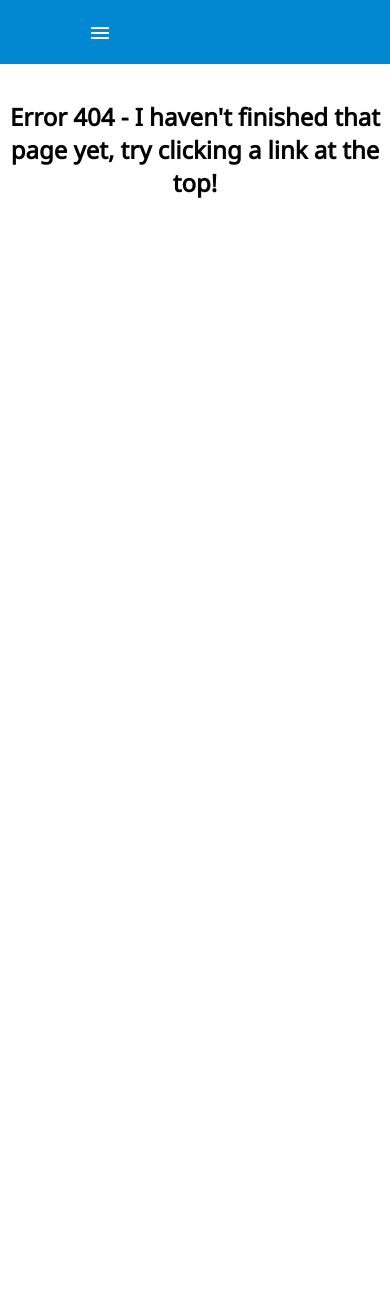
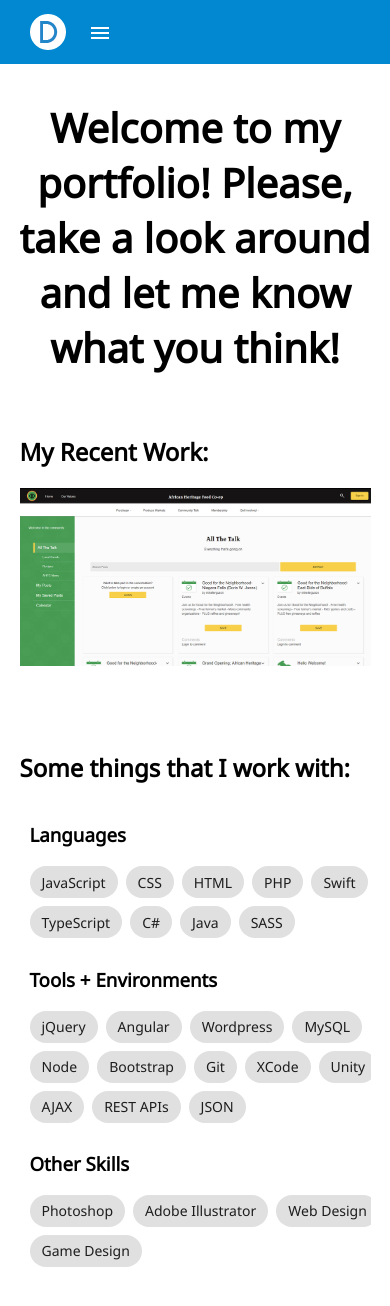
Before and after one commit to danmartindev/TempPortfolio, an Angular app: page /home in a window 390 px wide. Before the commit this address had no page. Shown: the top 1306 px of the page. Before the commit the page ends 844 px from the top, so only its background shows below. Built offline with nearby package versions, Linux system fonts and the light colour scheme.

Commit message:
3/6/2019 - Updated home page - assed skills and featured section - added media queries to home page - resized AHFC image

```diff
--- a/src/app/Materials/mat-components.module.ts
+++ b/src/app/Materials/mat-components.module.ts
@@ -8,6 +8,7 @@ import {MatChipsModule} from '@angular/material/chips';
 import { MatDividerModule } from '@angular/material/divider';
 import { MatGridListModule } from '@angular/material/grid-list';
 import {MatIconModule} from '@angular/material/icon';
+import {MatListModule} from '@angular/material/list';
 import {MatMenuModule} from '@angular/material/menu';
 import { MatToolbarModule } from '@angular/material/toolbar';
 
@@ -22,6 +23,7 @@ import { MatToolbarModule } from '@angular/material/toolbar';
     MatDividerModule,
     MatGridListModule,
     MatIconModule,
+    MatListModule,
     MatMenuModule,
     MatToolbarModule,
   ]
--- a/src/app/app.module.ts
+++ b/src/app/app.module.ts
@@ -14,10 +14,10 @@ import { FooterComponent } from './footer/footer.component';
 
 const appRoutes: Routes = [
   { path: 'about', component: AboutComponent},
-  // { path: 'home', component: HomeComponent},
+  { path: 'home', component: HomeComponent},
   { path: 'work', component: WorkComponent},
   { path: '',
-    redirectTo: '/work',
+    redirectTo: '/home',
     pathMatch: 'full'
   },
   { path: '**', component: PageNotFoundComponent },
--- a/src/app/home/home.component.css
+++ b/src/app/home/home.component.css
@@ -1,28 +1,52 @@
-h1{
-    display: table;
-    font-size: 50px;
-    cursor: pointer;
+section{
+    margin-bottom: 60px;
+}
+
+.list-wrap{
+    float: left;
+    width: 45%;
+    padding: 0px 10px 10px 10px;
 }
 
 #homewrap{
     max-width: 1000px;
     width: 70%;
-    margin: 40px auto 0px auto;
+    margin: 0px auto 0px auto;
+    padding-top: 100px;
 }
 
-#links{
-    width: 50%;
-    /* display: inline-block; */
-    float: left;
+#welcome-sec{
+    text-align: center;
+    font-size: 40px;
+    font-weight: bold;
+    margin-bottom: 60px;
 }
 
-#info{
-    width: 50%;
-    margin-top: 41.5px;
-    display: inline-block;
+#skills-sec{
+    overflow: hidden;
 }
 
-#imgwrap{
-    text-align: center;
-    margin: 0px auto 20px auto;
+/* MEDIA QUERIES */
+@media screen and (max-width: 1200px){
+    #work-img{
+        width: 100%;
+    }
 }
+
+@media screen and (max-width: 900px){
+    .list-wrap{
+        width: 100%;
+        padding: 0px 10px 10px 10px;
+    }
+
+    #welcome{
+        font-size: 25px;
+    }
+}
+
+@media screen and (max-width: 900px){
+    #homewrap{
+        width: 90%;
+        padding: 100px 10px 20px 10px;
+    }
+}
--- a/src/app/home/home.component.html
+++ b/src/app/home/home.component.html
@@ -1,20 +1,18 @@
 <div id = "homewrap">
-  <section id="links">
-    <h1
-      *ngFor = 'let link of links'
-      (mouseenter) = "showInfo(link.id)"
-      (mouseleave) = "linkHover(link.id)"
-      [@hoverSlide]="link.isHovered ? 'hovered' : '*'"
-      routerLink = '{{link.linkTo}}'>
-      {{link.title}}
-    </h1>
+  <section id="welcome-sec">
+    <span>Welcome to my portfolio! Please, take a look around and let me know what you think!</span>
   </section>
-  <section
-    id = "info"
-  >
-    <div id = "imgwrap">
-      <img src="../assets/CroppedMug500.png" alt="Me!" height="250" width="250" *ngIf="activeInfo == 0">
+  <section id="work-sec">
+      <h2>My Recent Work:</h2>
+      <img src="../../assets/AHFC.png" alt="AHFC Community Page" id="work-img">
+  </section>
+  <section id="skills-sec">
+    <h2>Some things that I work with:</h2>
+    <div *ngFor="let cat of categories" class="list-wrap">
+      <h3>{{cat.title}}</h3>
+      <mat-chip-list>
+        <mat-chip *ngFor="let skill of cat.skills" [disableRipple]="true" [selectable]="false">{{skill}}</mat-chip>
+      </mat-chip-list>
     </div>
-    <div id="infoContent" [innerHTML]="infoText"></div>
   </section>
 </div>
--- a/src/app/home/home.component.ts
+++ b/src/app/home/home.component.ts
@@ -12,57 +12,65 @@ import { Component } from '@angular/core';
     colorTest
   ]
 })
+
+
 export class HomeComponent {
 
-  links = [
-    {
-      id: 0,
-      title: 'About',
-      linkTo: '/about',
-      isHovered: false,
-      info: `Hi! I'm Dan and I'm a front end developer.
-        I mainly focus on web and mobile development,
-        but have experience with game development.
-        I also like to work in game design.
-        My hobbies include video/board games, anime, and movies/TV.`
-    },
-    {
-      id: 1,
-      title: 'Projects',
-      linkTo: '/work',
-      isHovered: false,
-      info: '"Sed ut perspiciatis unde omnis iste natus error sit voluptatem accusantium doloremque laudantium, totam rem aperiam, eaque ipsa quae ab illo inventore veritatis et quasi architecto beatae vitae dicta sunt explicabo. Nemo enim ipsam voluptatem quia voluptas sit aspernatur aut odit aut fugit, sed quia consequuntur magni dolores eos qui ratione voluptatem sequi nesciunt. Neque porro quisquam est, qui dolorem ipsum quia dolor sit amet, consectetur, adipisci velit, sed quia non numquam eius modi tempora incidunt ut labore et dolore magnam aliquam quaerat voluptatem. Ut enim ad minima veniam, quis nostrum exercitationem ullam corporis suscipit laboriosam, nisi ut aliquid ex ea commodi consequatur? Quis autem vel eum iure reprehenderit qui in ea voluptate velit esse quam nihil molestiae consequatur, vel illum qui dolorem eum fugiat quo voluptas nulla pariatur?"'
-    },
-    {
-      id: 2,
-      title: 'Resume',
-      linkTo: '/about',
-      isHovered: false,
-    },
-    {
-      id: 3,
-      title: 'Experience',
-      linkTo: '/work',
-      isHovered: false,
-      info: `My professional experience includes a mixture of co-ops, contract work, and freelance projects.
-            This includes work on an NIH grant medical research iOS app and a number of websites made with various
-            languages and environments.`
-    }
-  ];
+  categories = [
+    {title:'Languages', skills:['JavaScript', 'CSS', 'HTML', 'PHP', 'Swift', 'TypeScript', 'C#', 'Java', 'SASS']},
+    {title:'Tools + Environments', skills:['jQuery', 'Angular', 'Wordpress', 'MySQL', 'Node', 'Bootstrap','Git', 'XCode', 'Unity', 'AJAX', 'REST APIs', 'JSON']},
+    {title:'Other Skills', skills:['Photoshop', 'Adobe Illustrator', 'Web Design', 'Game Design']},
+  ]
 
-  activeInfo = 0;
-  infoText = this.links[0].info;
-  loading = false;
+  // links = [
+  //   {
+  //     id: 0,
+  //     title: 'About',
+  //     linkTo: '/about',
+  //     isHovered: false,
+  //     info: `Hi! I'm Dan and I'm a front end developer.
+  //       I mainly focus on web and mobile development,
+  //       but have experience with game development.
+  //       I also like to work in game design.
+  //       My hobbies include video/board games, anime, and movies/TV.`
+  //   },
+  //   // {
+  //   //   id: 1,
+  //   //   title: 'Projects',
+  //   //   linkTo: '/work',
+  //   //   isHovered: false,
+  //   //   info: '"Sed ut perspiciatis unde omnis iste natus error sit voluptatem accusantium doloremque laudantium, totam rem aperiam, eaque ipsa quae ab illo inventore veritatis et quasi architecto beatae vitae dicta sunt explicabo. Nemo enim ipsam voluptatem quia voluptas sit aspernatur aut odit aut fugit, sed quia consequuntur magni dolores eos qui ratione voluptatem sequi nesciunt. Neque porro quisquam est, qui dolorem ipsum quia dolor sit amet, consectetur, adipisci velit, sed quia non numquam eius modi tempora incidunt ut labore et dolore magnam aliquam quaerat voluptatem. Ut enim ad minima veniam, quis nostrum exercitationem ullam corporis suscipit laboriosam, nisi ut aliquid ex ea commodi consequatur? Quis autem vel eum iure reprehenderit qui in ea voluptate velit esse quam nihil molestiae consequatur, vel illum qui dolorem eum fugiat quo voluptas nulla pariatur?"'
+  //   // },
+  //   {
+  //     id: 1,
+  //     title: 'Resume',
+  //     linkTo: '/about',
+  //     isHovered: false,
+  //   },
+  //   {
+  //     id: 2,
+  //     title: 'Experience',
+  //     linkTo: '/work',
+  //     isHovered: false,
+  //     info: `My professional experience includes a mixture of co-ops, contract work, and freelance projects.
+  //           This includes work on an NIH grant medical research iOS app and a number of websites made with various
+  //           languages and environments.`
+  //   }
+  // ];
 
-  showInfo(id){
-    this.activeInfo = id;
-    if(this.links[id].info){
-      this.infoText = this.links[id].info;
-    }
-    this.linkHover(id);
-  }
+  // activeInfo = 0;
+  // infoText = this.links[0].info;
+  // loading = false;
 
-  linkHover(id){
-    this.links[id].isHovered = !this.links[id].isHovered;
-  }
+  // showInfo(id){
+  //   this.activeInfo = id;
+  //   if(this.links[id].info){
+  //     this.infoText = this.links[id].info;
+  //   }
+  //   this.linkHover(id);
+  // }
+
+  // linkHover(id){
+  //   this.links[id].isHovered = !this.links[id].isHovered;
+  // }
 }
--- a/src/app/navbar/navbar.component.css
+++ b/src/app/navbar/navbar.component.css
@@ -11,10 +11,10 @@ img{
     right: 10px;
 }
 
-/* span{
-    font-size: 40px;
-    font-weight: 500;
-} */
+span:focus{
+    outline: none;
+    border: 0;
+}
 
 .mat-button {
     border-radius: 0px;
--- a/src/app/navbar/navbar.component.html
+++ b/src/app/navbar/navbar.component.html
@@ -2,7 +2,7 @@
     <span>Daniel <span class="blue">Martin</span></span>
 </mat-toolbar> -->
 <mat-toolbar color="primary">
-    <!-- <span id="homeBtn"><img src="../../assets/HomeIconV1.png" alt="Icon"></span> -->
+    <span id="homeBtn" routerLink="/home"><img src="../../assets/HomeIconV1.png" alt="Icon"></span>
     <span id = "exNav">
         <button mat-button routerLink="/work" routerLinkActive="active">Work</button>
         <button mat-button routerLink="/about" routerLinkActive="active">About</button>
```
Also changed, not shown: src/assets/AHFC.png.
